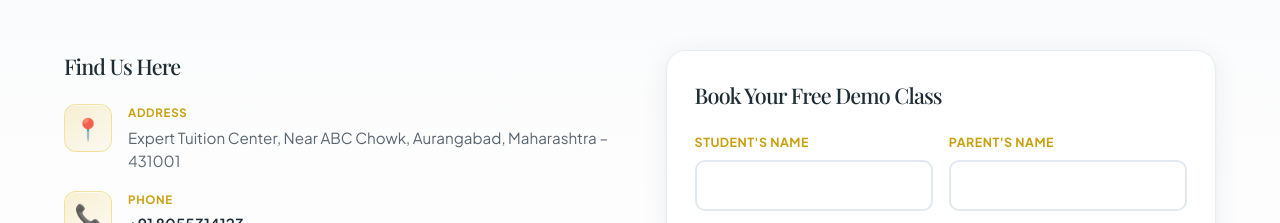
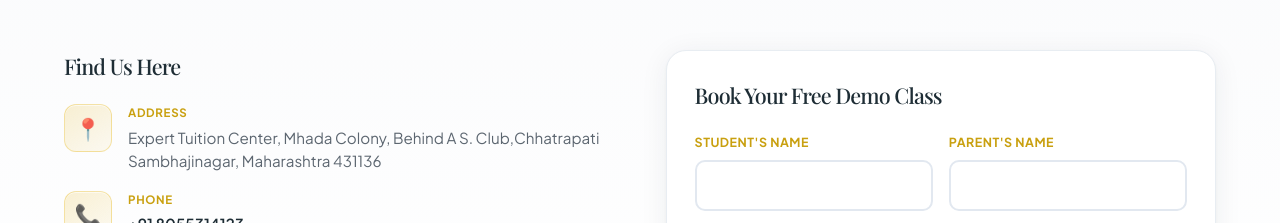
Before and after one commit to aniket-017/greenvalley, a React (Vite) app in the folder frontend/: page /classes in a window 1280 px wide. Shown: the part 4949-5172 px from the top of the page. Built offline with nearby package versions, Linux system fonts and the light colour scheme; the HTML template or start-up script is replaced by a standard one.

Commit message:
Update address details on Classes and School pages; correct location references for improved accuracy and consistency.

```diff
--- a/frontend/src/pages/Classes.jsx
+++ b/frontend/src/pages/Classes.jsx
@@ -306,7 +306,7 @@ export default function Classes() {
                 <div>
                   <span className="contact-item-label">Address</span>
                   <p className="contact-item-value">
-                    Expert Tuition Center, Near ABC Chowk, Aurangabad, Maharashtra – 431001
+                    Expert Tuition Center, Mhada Colony, Behind A S. Club,Chhatrapati Sambhajinagar, Maharashtra 431136
                   </p>
                 </div>
               </li>
--- a/frontend/src/pages/School.jsx
+++ b/frontend/src/pages/School.jsx
@@ -792,7 +792,7 @@ export default function School() {
                   <div>
                     <div className="contact-item-label">Address</div>
                     <div className="contact-item-value">
-                      372, Mhada Colony, Behind AS Club,Chhatrapati Sambhajinagar, Maharashtra 431136
+                       Mhada Colony, Behind A S. Club,Chhatrapati Sambhajinagar, Maharashtra 431136
                     </div>
                   </div>
                 </div>
```
